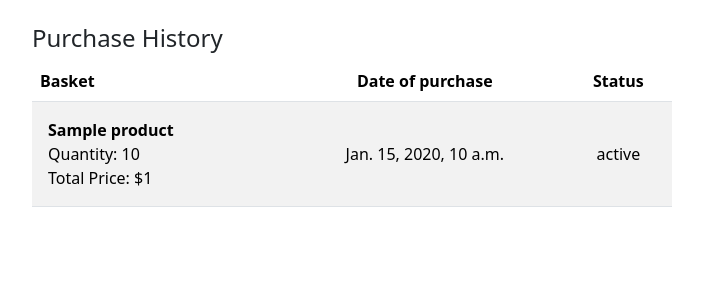
After one commit to andersantos93/grocery-store, a Django app: template store/templates/customer/purchase_history.html in a window 1280 px wide. The commit adds this page. Shown: the top 300 px of the page, without its empty margins (288-991 px from the left). Run offline with Django 3.2, Linux system fonts and the light colour scheme; the template is opened without the code that fills it: most values are stand-ins (such as "Sample title", 1, 10 or a date in 2020).

Commit message:
add purchase history page

```diff
--- /dev/null
+++ b/store/templates/customer/purchase_history.html
@@ -0,0 +1,37 @@
+{% extends "master.html" %}
+
+{% block title %}
+  Customer - Purchase History
+{% endblock %}
+
+{% block content %}
+<div class="d-flex justify-content-center g-2 mt-4">
+  <div class="col-6">
+    <h4>Purchase History</h4>
+    <table class="table table-striped">
+      <thead>
+        <tr>
+          <th scope="col">Basket</th>
+          <th scope="col" class="text-center">Date of purchase</th>
+          <th scope="col" class="text-center">Status</th>
+        </tr>
+      </thead>
+      <tbody>
+        {% for item in purchase_history %}
+          <tr>
+            <td class="p-3">
+              {% for product in item.products %}
+                <strong>{{ product.name|capfirst }}</strong><br>
+                Quantity: {{ product.quantity }}<br>
+                Total Price: ${{ product.total_price }}<br/>
+              {% endfor %}
+            </td>
+            <td class="text-center align-middle">{{ item.date_created }}</td>
+            <td class="text-center align-middle">{{ item.get_status_display  }}</td>
+          </tr>
+        {% endfor %}
+      </tbody>
+    </table>
+  </div>
+</div>
+{% endblock %}
--- a/store/templates/product_list.html
+++ b/store/templates/product_list.html
@@ -11,6 +11,7 @@
     <table class="table table-striped ">
       <thead>
         <tr>
+          <th scope="col">ID</th>
           <th scope="col">Name</th>
           <th scope="col">Price</th>
           <th scope="col">Action</th>
@@ -19,7 +20,8 @@
       <tbody>
         {% for product in product_list %}
           <tr class="">
-            <td scope="row">{{ product.name }}</td>
+            <td>{{ product.id }}</td>
+            <td>{{ product.name }}</td>
             <td>{{ product.price }}</td>
             <td>
               <a href="{% url "product-update" product.pk %}">Update</a>
--- a/store/urls.py
+++ b/store/urls.py
@@ -6,5 +6,6 @@ urlpatterns = [
     path('product/register/', views.ProductRegisterView, name='product-form'),
     path('product/list/', views.ProductListView.as_view(), name='product-list'),
     path('product/update/<int:pk>/', views.ProductUpdateView, name='product-update'),
-    path('basket/', views.BasketView, name='basket'),
+    path('customer/basket/', views.BasketView, name='customer-basket'),
+    path('customer/purchase-history/', views.CustomerPurchaseHistoryView.as_view(), name='customer-purchase-history'),
 ]
```
Also changed, not shown: store/views.py (+10 -1 lines), db.sqlite3, store/templates/customer/basket.html (renamed from store/templates/basket.html).
